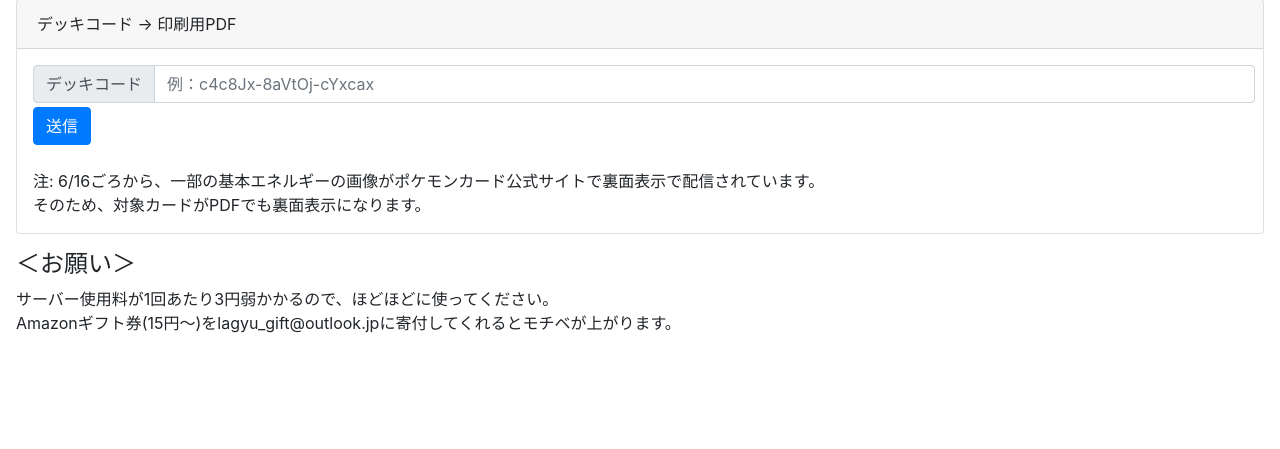
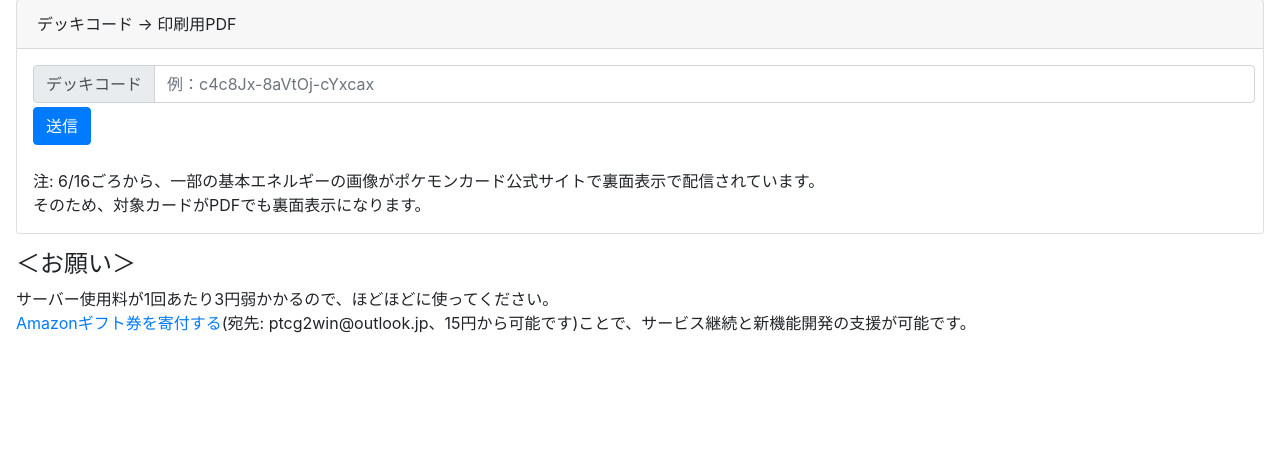
Before and after one commit to PokemonCardInCastle/PTCG2win, a Django app: page /proxy_maker in a window 1280 px wide. Shown: the part 278-727 px from the top of the page. Run offline with Django 3.2, Linux system fonts and the light colour scheme; some libraries are stand-ins or nearby versions.

Commit message:
寄付の宛先変更

```diff
--- a/decks/templates/decks/proxy_maker.html
+++ b/decks/templates/decks/proxy_maker.html
@@ -86,7 +86,7 @@
 <h4>＜お願い＞</h4>
 <p>
     サーバー使用料が1回あたり3円弱かかるので、ほどほどに使ってください。<br/>
-    Amazonギフト券(15円～)をlagyu_gift@outlook.jpに寄付してくれるとモチベが上がります。
+    <a href="https://www.amazon.co.jp/dp/B004N3APGO/"> Amazonギフト券を寄付する</a>(宛先: ptcg2win@outlook.jp、15円から可能です)ことで、サービス継続と新機能開発の支援が可能です。
 </p>
 
 
```
